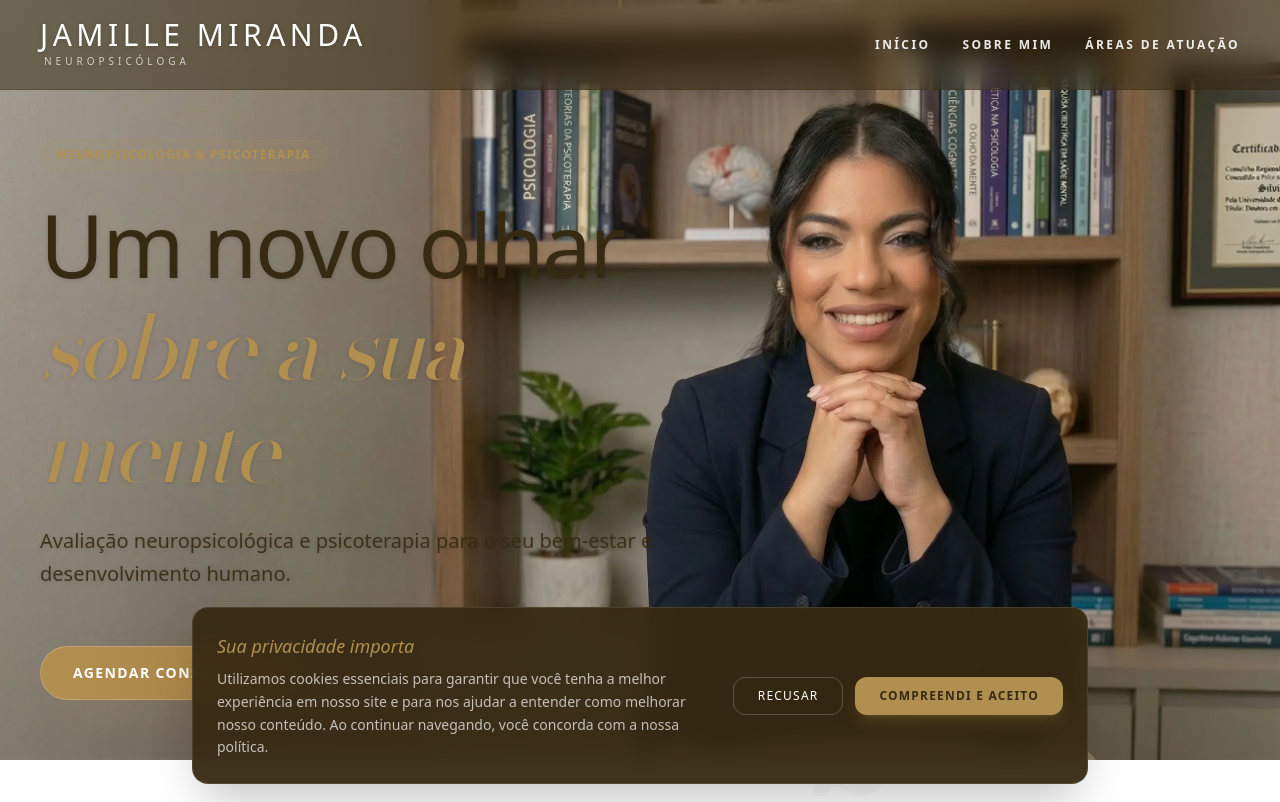
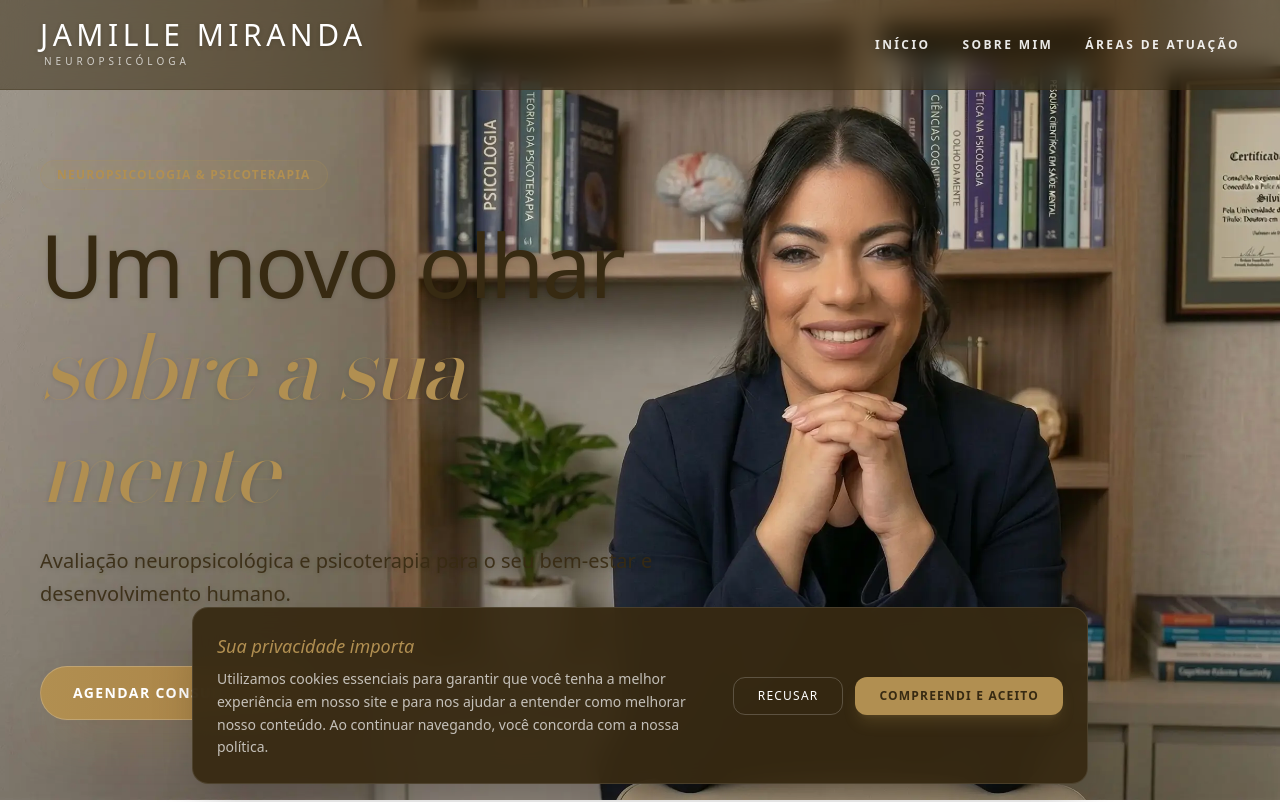
Before and after one commit to Orlando-GF/jamillemiranda, a Next.js app: page / in a window 1280 px wide. Shown: the top 802 px of the page. Built offline with nearby package versions, Linux system fonts and the light colour scheme.

Commit message:
style(hero): set height to 100dvh to ensure full viewport coverage on load

```diff
--- a/src/components/Hero.tsx
+++ b/src/components/Hero.tsx
@@ -4,7 +4,7 @@ import { motion } from "framer-motion";
 
 export default function Hero() {
     return (
-        <section id="inicio" className="relative w-full min-h-[95dvh] flex flex-col justify-start md:justify-center overflow-hidden">
+        <section id="inicio" className="relative w-full min-h-[100dvh] flex flex-col justify-start md:justify-center overflow-hidden">
             {/* Background Image Layer (The Floating Card - Straight Edges) */}
             <div className="absolute inset-0 z-10 overflow-hidden bg-background">
                 <div
```
